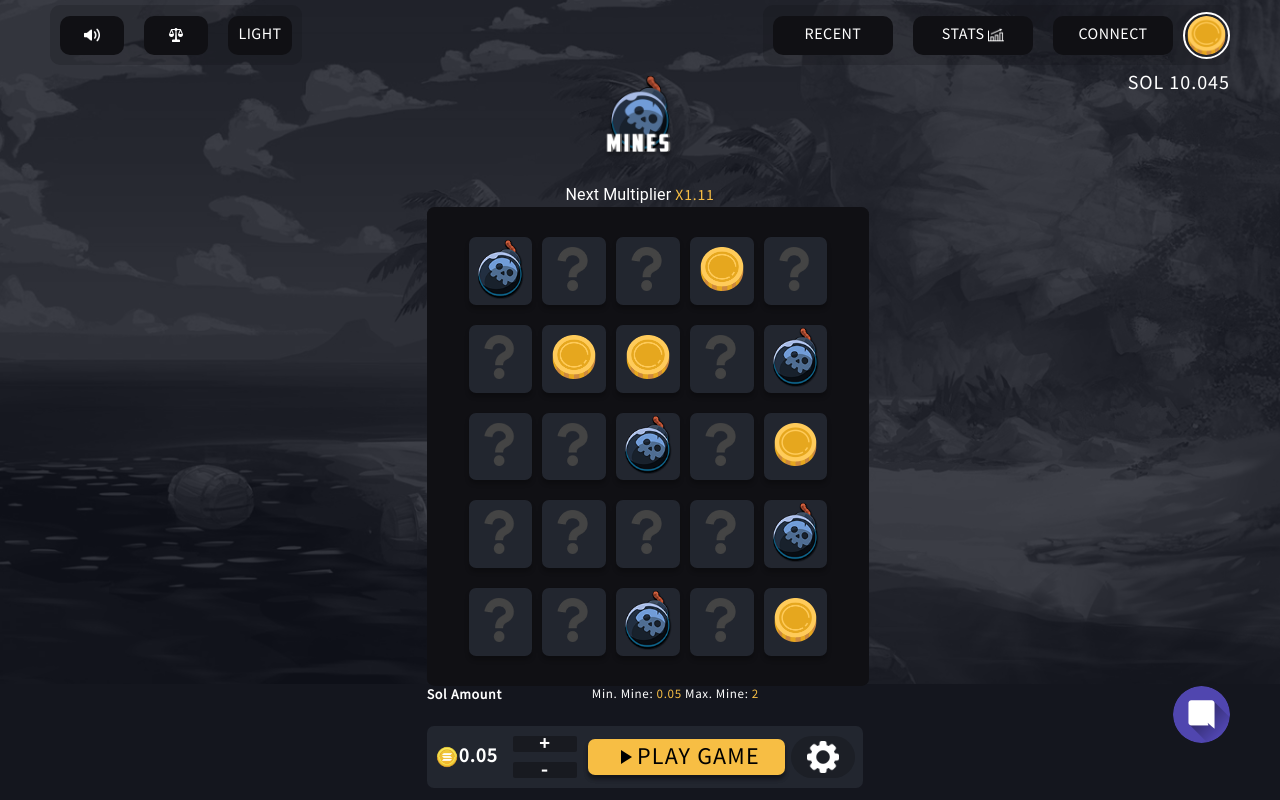
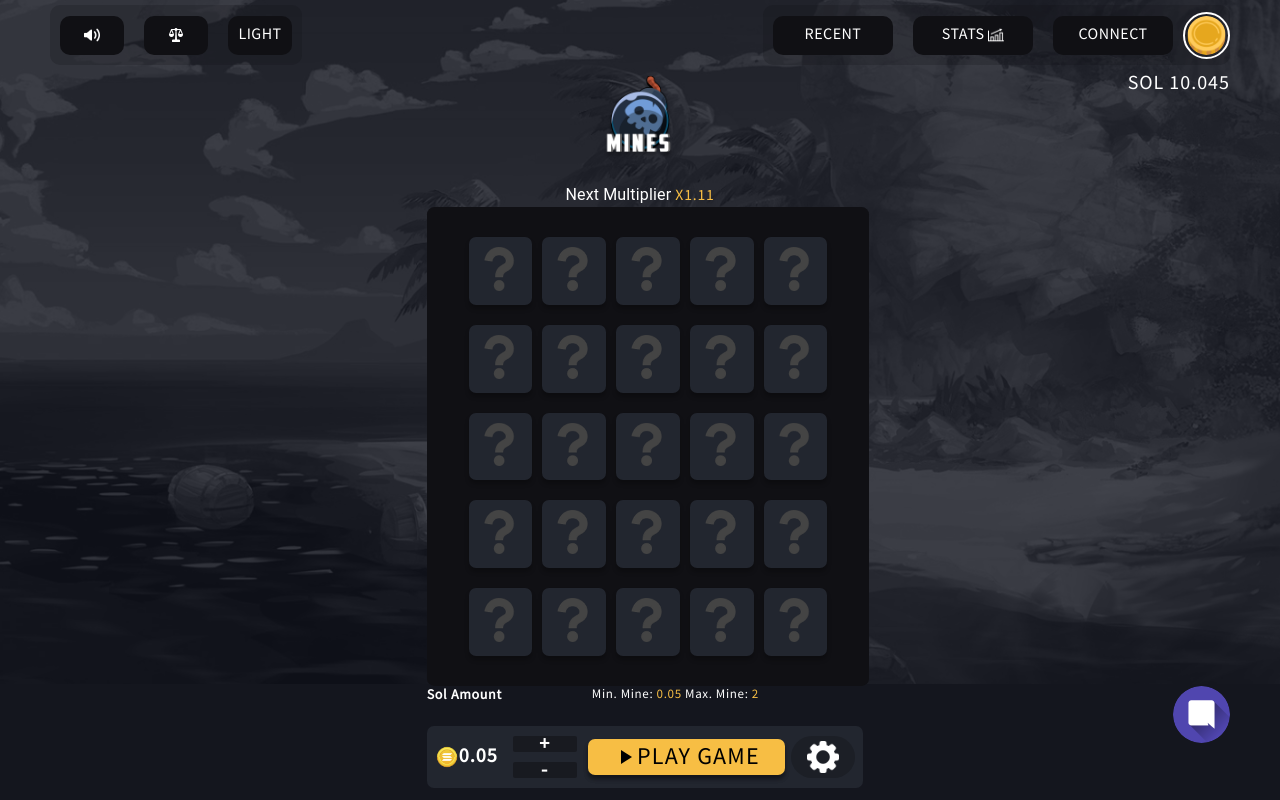
Before and after one commit to acemihir/mines, a React (Create React App) app: page / in a window 1280 px wide. Shown: the top 800 px of the page. Built offline with nearby package versions, Linux system fonts and the light colour scheme.

Commit message:
Changes for UX  - implement Click UX  - implement Click Play Game Button

```diff
--- a/package.json
+++ b/package.json
@@ -14,12 +14,15 @@
     "@testing-library/jest-dom": "^5.16.4",
     "@testing-library/react": "^13.3.0",
     "@testing-library/user-event": "^13.5.0",
+    "axios": "^0.27.2",
+    "immer": "^9.0.15",
     "react": "^18.2.0",
     "react-dom": "^18.2.0",
     "react-router-dom": "^6.3.0",
     "react-scripts": "5.0.1",
     "sass": "^1.54.2",
-    "web-vitals": "^2.1.4"
+    "web-vitals": "^2.1.4",
+    "zustand": "^4.0.0"
   },
   "scripts": {
     "start": "react-scripts start",
--- a/src/App.js
+++ b/src/App.js
@@ -1,20 +1,23 @@
-import GamePlay from './pages/GamePlay';
-import {
-  Container,
-  Box
-} from '@mui/material';
-import { BrowserRouter as Router, Routes, Route } from 'react-router-dom';
-import background from './assets/images/hero.png';
-import './App.css';
-
+import GamePlay from "./pages/GamePlay";
+import { Container, Box } from "@mui/material";
+import { BrowserRouter as Router, Routes, Route } from "react-router-dom";
+import background from "./assets/images/hero.png";
+import "./App.css";
+import useGameStore from "./GameStore";
 
 function App() {
+  const { boardState } = useGameStore();
   return (
-    <Container className='App' disableGutters={true} maxWidth={false} style={{backgroundImage: `url(${background})`}}>
-      <Box className='overlay'>
+    <Container
+      className="App"
+      disableGutters={true}
+      maxWidth={false}
+      style={{ backgroundImage: `url(${background})` }}
+    >
+      <Box className="overlay">
         <Router>
           <Routes>
-            <Route path={'/'} element={<GamePlay />} />
+            <Route path={"/"} element={<GamePlay />} />
           </Routes>
         </Router>
       </Box>
--- /dev/null
+++ b/src/GameStore.js
@@ -0,0 +1,17 @@
+import create from "zustand";
+import produce from "immer";
+
+const useGameStore = create((set) => ({
+  walletAddress: "0x34dfvdf",
+  boardState: [
+    0, 0, 0, 0, 0, 0, 0, 0, 0, 0, 0, 0, 0, 0, 0, 0, 0, 0, 0, 0, 0, 0, 0, 0, 0,
+  ],
+  setWalletAddress: (value) => {
+    set({ wallletAddress: value });
+  },
+  setBoardState: (value) => {
+    set({ boardState: value });
+  },
+}));
+
+export default useGameStore;
--- a/src/components/BettingPanel/BettingPanel.js
+++ b/src/components/BettingPanel/BettingPanel.js
@@ -1,50 +1,79 @@
-import { Box, Grid, Button } from '@mui/material'
-import messaging from '../../assets/images/messaging.png'
-import solana from '../../assets/images/solana.png'
-import options from '../../assets/images/setting.png'
-import PlayArrowIcon from '@mui/icons-material/PlayArrow';
-import './BettingPanel.scss'
+import { Box, Grid, Button } from "@mui/material";
+import messaging from "../../assets/images/messaging.png";
+import solana from "../../assets/images/solana.png";
+import options from "../../assets/images/setting.png";
+import PlayArrowIcon from "@mui/icons-material/PlayArrow";
+import "./BettingPanel.scss";
+import axios from "axios";
+import useGameStore from "../../GameStore";
 
 const BettingPanel = () => {
+  const { walletAddress, setwalletAddress } = useGameStore();
+
+  const onPlay = () => {
+    console.log("play game");
+    postPlay();
+  };
+
+  const postPlay = async () => {
+    const body = {
+      walletAddress,
+    };
+
+    let res = await axios.post(
+      `${process.env.REACT_APP_BACKEND_URL}/api/play`,
+      body
+    );
+    console.log(res.data);
+  };
+
   return (
-    <Grid className='bettingpanel-container' container>
+    <Grid className="bettingpanel-container" container>
       <Grid xs={4} />
       <Grid xs={4}>
-        <Box className='settings-text'>
-          <span className='setting-amount'>Sol Amount</span>
-          <span className='minmax-values'>Min. Mine: <span className='betsetting-value'>0.05</span> Max. Mine: <span className='betsetting-value'>2</span></span>
+        <Box className="settings-text">
+          <span className="setting-amount">Sol Amount</span>
+          <span className="minmax-values">
+            Min. Mine: <span className="betsetting-value">0.05</span> Max. Mine:{" "}
+            <span className="betsetting-value">2</span>
+          </span>
           <span>&nbsp;</span>
         </Box>
-        <Box className='betting-buttons'>
-          <Box className='betting-amount'>
-            <Box className='betting-amount-value'>
-              <img className='solana-image' src={solana} />
-              <span className='betting-value-text'>0.05</span>
+        <Box className="betting-buttons">
+          <Box className="betting-amount">
+            <Box className="betting-amount-value">
+              <img className="solana-image" src={solana} />
+              <span className="betting-value-text">0.05</span>
             </Box>
-            <Box className='betting-amount-control'>
-              <Button className='betting-amount-addition'>+</Button>
-              <Button className='betting-amount-addition'>-</Button>
+            <Box className="betting-amount-control">
+              <Button className="betting-amount-addition">+</Button>
+              <Button className="betting-amount-addition">-</Button>
             </Box>
           </Box>
-          <Button className='betting-play'><PlayArrowIcon />Play Game</Button>
-          <Button className='betting-options'>
-            <img className='options-image' src={options} />
+          <Button className="betting-play" onClick={onPlay}>
+            <PlayArrowIcon />
+            Play Game
+          </Button>
+          <Button className="betting-options">
+            <img className="options-image" src={options} />
           </Button>
         </Box>
-        <Box className='betting-values-group'>
-          <Button className='betting-values'>0.05</Button>
-          <Button className='betting-values'>0.10</Button>
-          <Button className='betting-values'>0.25</Button>
-          <Button className='betting-values'>0.5</Button>
-          <Button className='betting-values'>1</Button>
-          <Button className='betting-values'>2</Button>
+        <Box className="betting-values-group">
+          <Button className="betting-values">0.05</Button>
+          <Button className="betting-values">0.10</Button>
+          <Button className="betting-values">0.25</Button>
+          <Button className="betting-values">0.5</Button>
+          <Button className="betting-values">1</Button>
+          <Button className="betting-values">2</Button>
         </Box>
       </Grid>
-      <Grid className='messaging-container' xs={4}>
-        <a><img className='message-link' src={messaging} /></a>
+      <Grid className="messaging-container" xs={4}>
+        <a>
+          <img className="message-link" src={messaging} />
+        </a>
       </Grid>
     </Grid>
-  )
-}
+  );
+};
 
 export default BettingPanel;
--- a/src/components/GameBoard/GameBoard.js
+++ b/src/components/GameBoard/GameBoard.js
@@ -1,56 +1,66 @@
-import { Box, Grid, Typography } from '@mui/material'
-import Mine from '../Mine'
-import './GameBoard.scss'
+import { useState, useEffect } from "react";
+import { Box, Grid, Typography } from "@mui/material";
+import Mine from "../Mine";
+import "./GameBoard.scss";
+import axios from "axios";
+import useGameStore from "../../GameStore";
 
 const GameBoard = () => {
+  const { boardState, setBoardState, walletAddress } = useGameStore();
+
+  const clickEvent = async (boardNum) => {
+    console.log(`num is ${boardNum}`);
+    const newBoardState = boardState;
+    const body = {
+      walletAddress,
+      boardNum,
+    };
+    console.log(body);
+    let res = await axios.post(
+      `${process.env.REACT_APP_BACKEND_URL}/api/checkMine`,
+      body
+    );
+    console.log(res.data);
+    res.data.result === "bomb"
+      ? (newBoardState[boardNum] = 2)
+      : (newBoardState[boardNum] = 1);
+    setBoardState(newBoardState);
+  };
+
+  const rectangle = boardState.map((item, key) => {
+    return (
+      <>
+        {key % 5 === 0 ? <Grid xs={1}></Grid> : <></>}
+        <Grid
+          xs={2}
+          className="mine-block"
+          onClick={() => {
+            clickEvent(key);
+          }}
+        >
+          <Mine type={boardState[key]} />
+        </Grid>
+        {key % 5 === 4 ? <Grid xs={1}></Grid> : <></>}
+      </>
+    );
+  });
+
   return (
     <>
-      <Typography className='multiplier'>Next Multiplier <span className='multiplier-value'>X1.11</span></Typography>
-      <Grid className='gameboard-container' container>
+      <Typography className="multiplier">
+        Next Multiplier <span className="multiplier-value">X1.11</span>
+      </Typography>
+      <Grid className="gameboard-container" container>
         <Grid xs={4} />
         <Grid xs={4}>
-          <Grid className='gameboard'container spacing={2}>
-            <Grid xs={1}></Grid>
-            <Grid xs={2} className='mine-block'><Mine type={2} /></Grid>
-            <Grid xs={2} className='mine-block'><Mine type={0} /></Grid>
-            <Grid xs={2} className='mine-block'><Mine type={0} /></Grid>
-            <Grid xs={2} className='mine-block'><Mine type={1} /></Grid>
-            <Grid xs={2} className='mine-block'><Mine type={0} /></Grid>
-            <Grid xs={1}></Grid>
-            <Grid xs={1}></Grid>
-            <Grid xs={2} className='mine-block'><Mine type={0} /></Grid>
-            <Grid xs={2} className='mine-block'><Mine type={1} /></Grid>
-            <Grid xs={2} className='mine-block'><Mine type={1} /></Grid>
-            <Grid xs={2} className='mine-block'><Mine type={0} /></Grid>
-            <Grid xs={2} className='mine-block'><Mine type={2} /></Grid>
-            <Grid xs={1}></Grid>
-            <Grid xs={1}></Grid>
-            <Grid xs={2} className='mine-block'><Mine type={0} /></Grid>
-            <Grid xs={2} className='mine-block'><Mine type={0} /></Grid>
-            <Grid xs={2} className='mine-block'><Mine type={2} /></Grid>
-            <Grid xs={2} className='mine-block'><Mine type={0} /></Grid>
-            <Grid xs={2} className='mine-block'><Mine type={1} /></Grid>
-            <Grid xs={1}></Grid>
-            <Grid xs={1}></Grid>
-            <Grid xs={2} className='mine-block'><Mine type={0} /></Grid>
-            <Grid xs={2} className='mine-block'><Mine type={0} /></Grid>
-            <Grid xs={2} className='mine-block'><Mine type={0} /></Grid>
-            <Grid xs={2} className='mine-block'><Mine type={0} /></Grid>
-            <Grid xs={2} className='mine-block'><Mine type={2} /></Grid>
-            <Grid xs={1}></Grid>
-            <Grid xs={1}></Grid>
-            <Grid xs={2} className='mine-block'><Mine type={0} /></Grid>
-            <Grid xs={2} className='mine-block'><Mine type={0} /></Grid>
-            <Grid xs={2} className='mine-block'><Mine type={2} /></Grid>
-            <Grid xs={2} className='mine-block'><Mine type={0} /></Grid>
-            <Grid xs={2} className='mine-block'><Mine type={1} /></Grid>
-            <Grid xs={1}></Grid>
+          <Grid className="gameboard" container spacing={2}>
+            {rectangle}
           </Grid>
         </Grid>
         <Grid xs={4} />
       </Grid>
     </>
-  )
-}
+  );
+};
 
-export default GameBoard
+export default GameBoard;
```
Also changed, not shown: 2 other files (tests, documents, lock files or other folders).
